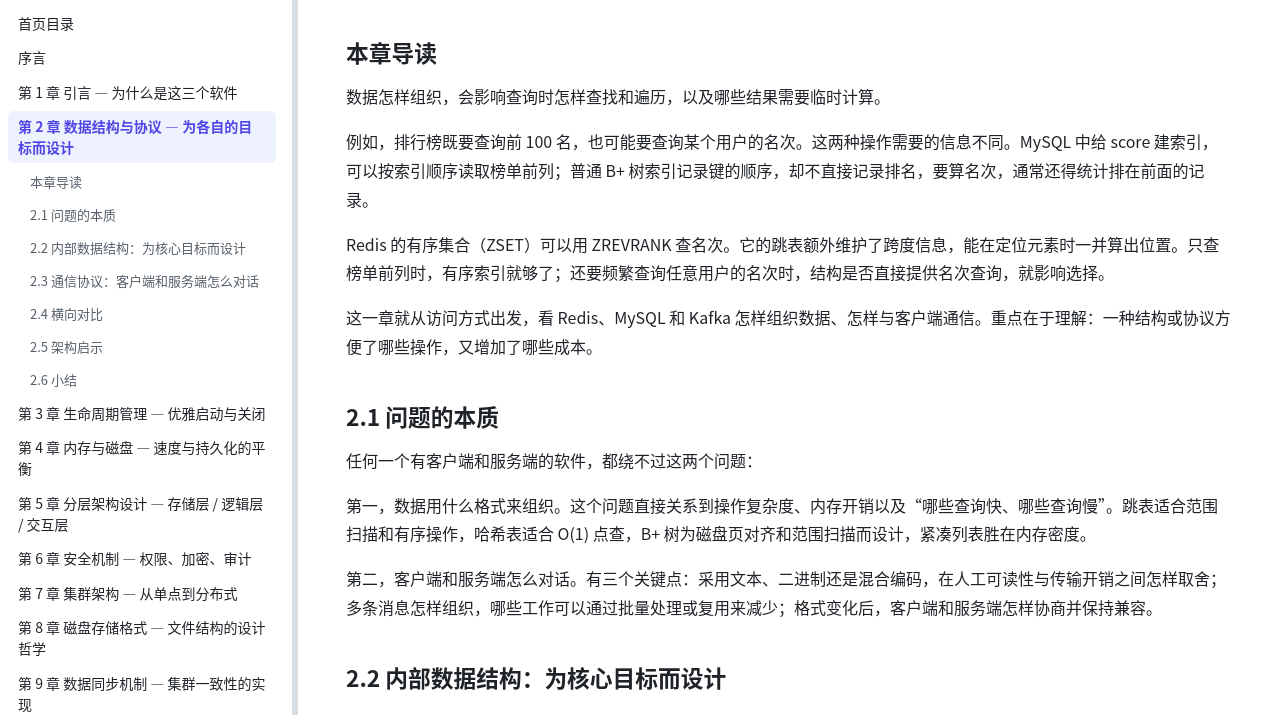
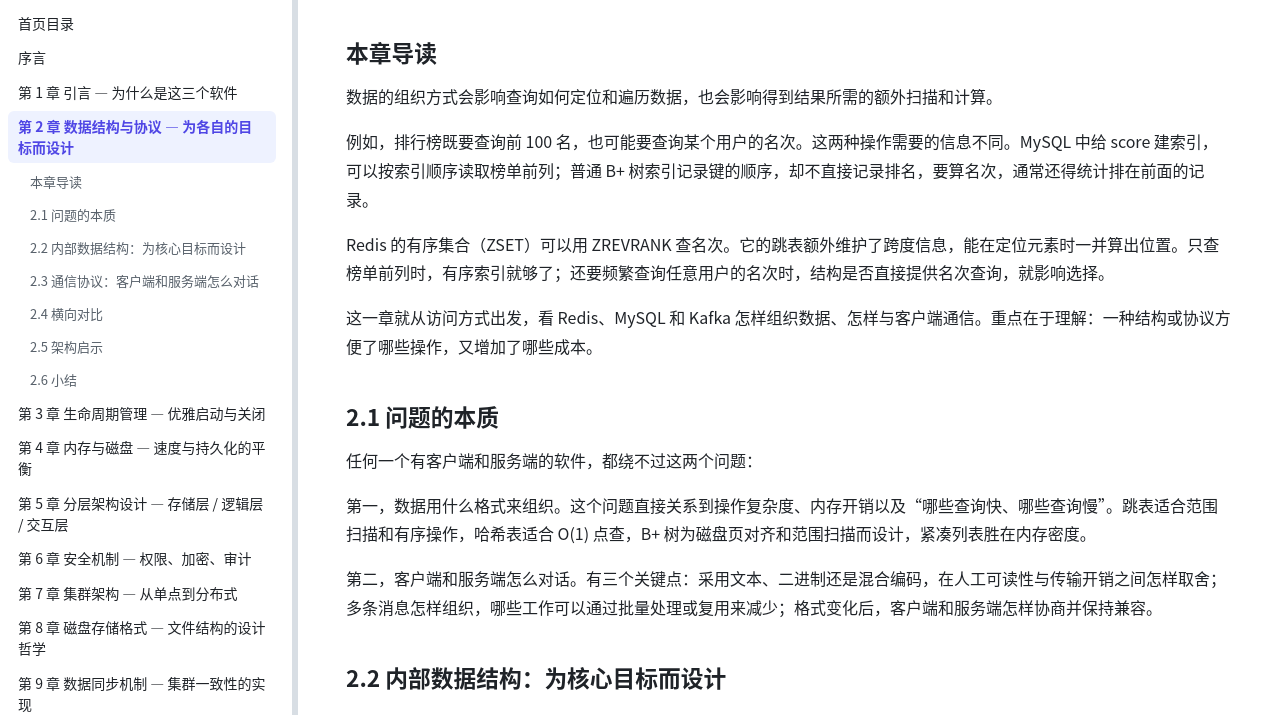
Before and after one commit to jgsliu7/architecture-tradeoffs, a plain HTML site: page dist/chapters/02-data-structures-protocols.html in a window 1280 px wide. Shown: the part 85-800 px from the top of the page. Drawn offline with Linux system fonts and the light colour scheme.

Commit message:
准确概括数据组织对查询成本的影响

```diff
--- a/dist/chapters/02-data-structures-protocols.html
+++ b/dist/chapters/02-data-structures-protocols.html
@@ -150,7 +150,7 @@ figcaption{color:var(--mute);font-size:.92em;margin-top:.6em;line-height:1.5}
 <main class="content">
 <article class="chapter"><h1 id="s23">第 2 章 数据结构与协议 — 为各自的目标而设计</h1>
 <h2 id="s24">本章导读</h2>
-<p>数据怎样组织，会影响查询时怎样查找和遍历，以及哪些结果需要临时计算。</p>
+<p>数据的组织方式会影响查询如何定位和遍历数据，也会影响得到结果所需的额外扫描和计算。</p>
 <p>例如，排行榜既要查询前 100 名，也可能要查询某个用户的名次。这两种操作需要的信息不同。MySQL 中给 score 建索引，可以按索引顺序读取榜单前列；普通 B+ 树索引记录键的顺序，却不直接记录排名，要算名次，通常还得统计排在前面的记录。</p>
 <p>Redis 的有序集合（ZSET）可以用 ZREVRANK 查名次。它的跳表额外维护了跨度信息，能在定位元素时一并算出位置。只查榜单前列时，有序索引就够了；还要频繁查询任意用户的名次时，结构是否直接提供名次查询，就影响选择。</p>
 <p>这一章就从访问方式出发，看 Redis、MySQL 和 Kafka 怎样组织数据、怎样与客户端通信。重点在于理解：一种结构或协议方便了哪些操作，又增加了哪些成本。</p>
```
Also changed, not shown: 1 other file.
